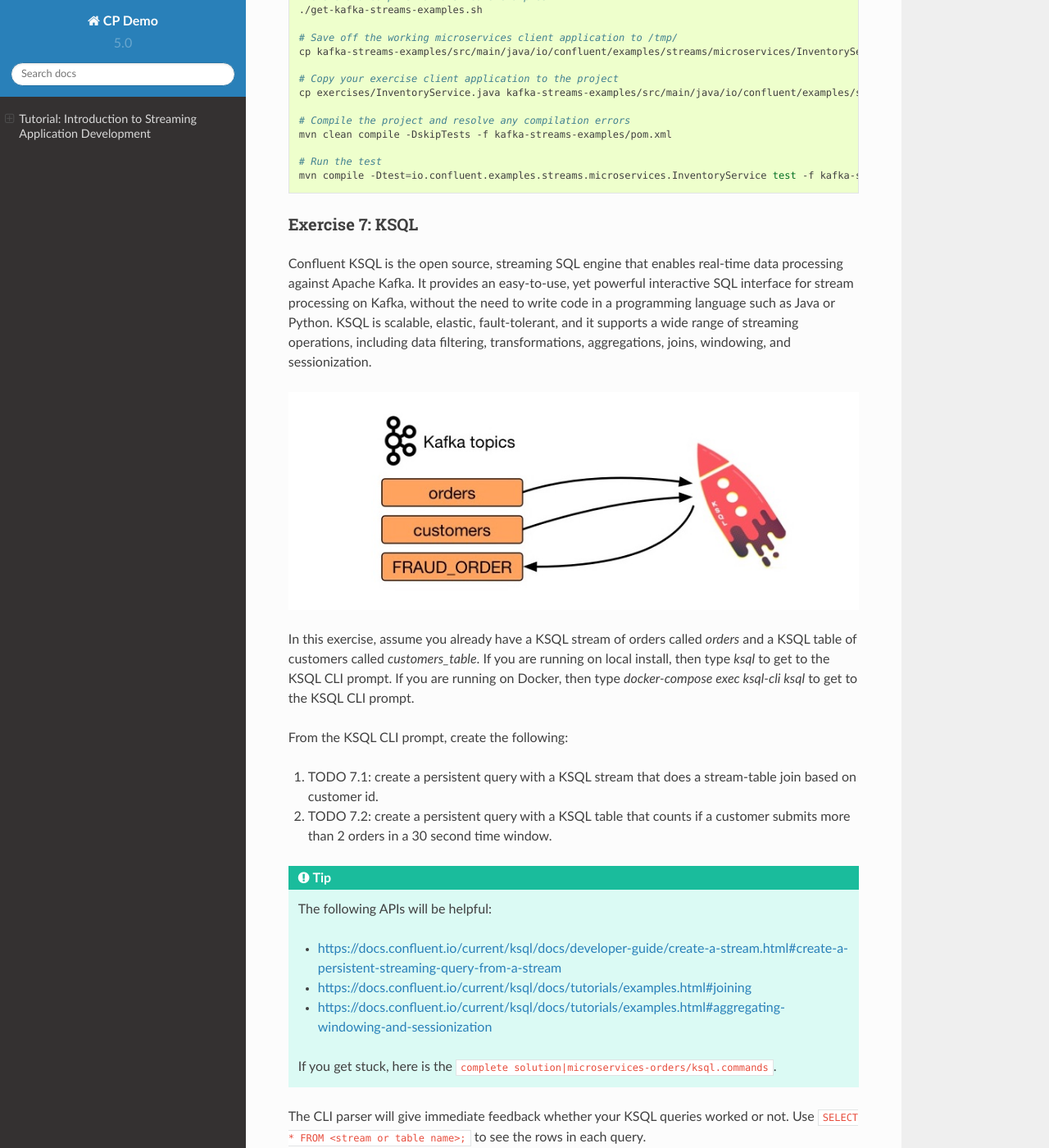
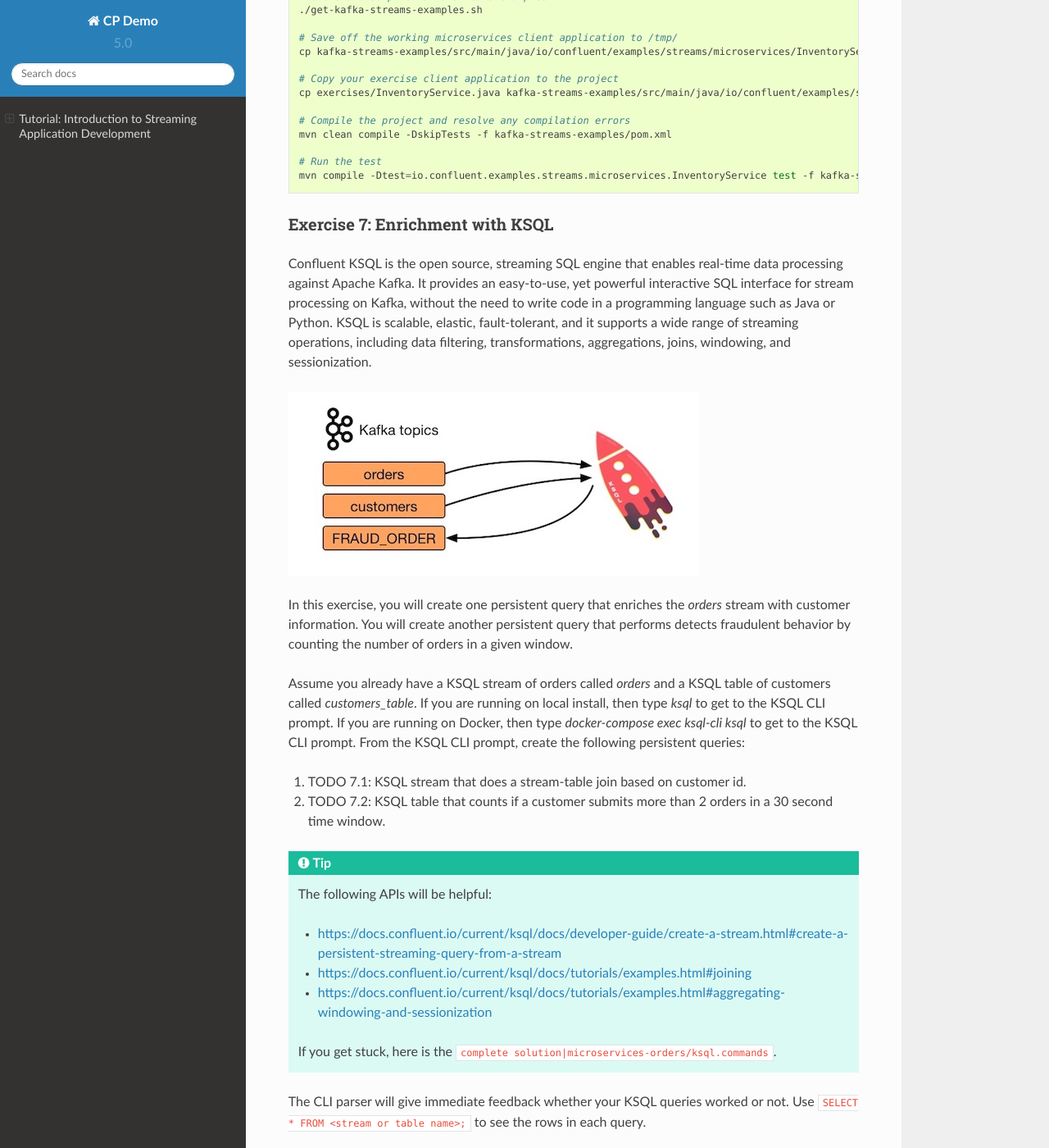
Before and after one commit to confluentinc/examples, a Sphinx documentation site: the page built from microservices-orders/docs/index.rst, in a window 1280 px wide and 1400 px high, scrolled down 17319 px. Shown: the whole window at 82% size. Built offline with Sphinx 7.4.7 and the Read the Docs theme 2.0.0, drawn with Linux system fonts in a browser that asks for light colours; cross-references to code outside the pages are shown as plain code; some of the changed text lies outside the part shown.

Commit message:
Adjust KSQL exercise and diagram

```diff
--- a/microservices-orders/docs/index.rst
+++ b/microservices-orders/docs/index.rst
@@ -155,7 +155,7 @@
 * Exercise 4: Filtering and Branching
 * Exercise 5: Stateful Operations
 * Exercise 6: State Stores
-* Exercise 7: KSQL
+* Exercise 7: Enrichment with KSQL
 
 For each exercise:
 
@@ -580,8 +580,8 @@
       mvn compile -Dtest=io.confluent.examples.streams.microservices.InventoryService test -f kafka-streams-examples/pom.xml
 
 
-Exercise 7: KSQL
-~~~~~~~~~~~~~~~~
+Exercise 7: Enrichment with KSQL
+~~~~~~~~~~~~~~~~~~~~~~~~~~~~~~~~
 
 Confluent KSQL is the open source, streaming SQL engine that enables real-time data processing against Apache Kafka.
 It provides an easy-to-use, yet powerful interactive SQL interface for stream processing on Kafka, without the need to write code in a programming language such as Java or Python.
@@ -590,14 +590,16 @@
 .. figure:: images/microservices-exercise-7.jpg
     :alt: image
 
-In this exercise, assume you already have a KSQL stream of orders called `orders` and a KSQL table of customers called `customers_table`.
+In this exercise, you will create one persistent query that enriches the `orders` stream with customer information.
+You will create another persistent query that performs detects fraudulent behavior by counting the number of orders in a given window.
+
+Assume you already have a KSQL stream of orders called `orders` and a KSQL table of customers called `customers_table`.
 If you are running on local install, then type `ksql` to get to the KSQL CLI prompt.
 If you are running on Docker, then type `docker-compose exec ksql-cli ksql` to get to the KSQL CLI prompt.
+From the KSQL CLI prompt, create the following persistent queries:
 
-From the KSQL CLI prompt, create the following:
-
-#. TODO 7.1: create a persistent query with a KSQL stream that does a stream-table join based on customer id.
-#. TODO 7.2: create a persistent query with a KSQL table that counts if a customer submits more than 2 orders in a 30 second time window.
+#. TODO 7.1: KSQL stream that does a stream-table join based on customer id.
+#. TODO 7.2: KSQL table that counts if a customer submits more than 2 orders in a 30 second time window.
 
 .. tip::
 
```
Also changed, not shown: microservices-orders/docs/images/microservices-exercise-7.jpg.
